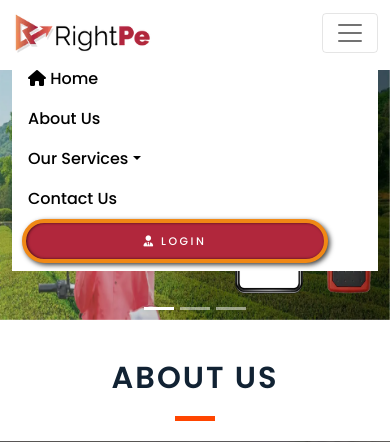
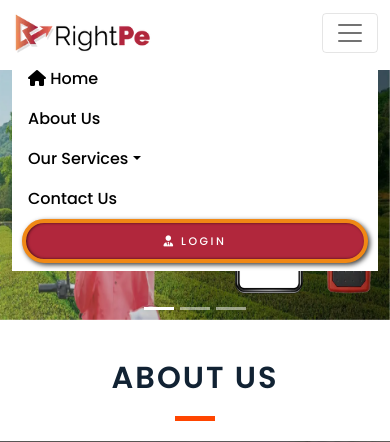
Before and after one commit to HarshRepo/RightPe, a Node server app: page / in a window 390 px wide, after a click that opens the changed part. Shown: the top 442 px of the page. Run offline with Node 20, Linux system fonts and the light colour scheme; some libraries are stand-ins or nearby versions.

Commit message:
update 2  13th nov

```diff
--- a/public/css/style.css
+++ b/public/css/style.css
@@ -389,6 +389,12 @@ a {
     }
 }
 @media all and (max-width: 992px){
+    .navbar-nav{
+        width: 100%;
+    }
+    .nav_login_btn{
+        margin-right: 10px;
+    }
     .dropdown-menu.submenu{
         display: block;
     }
```
